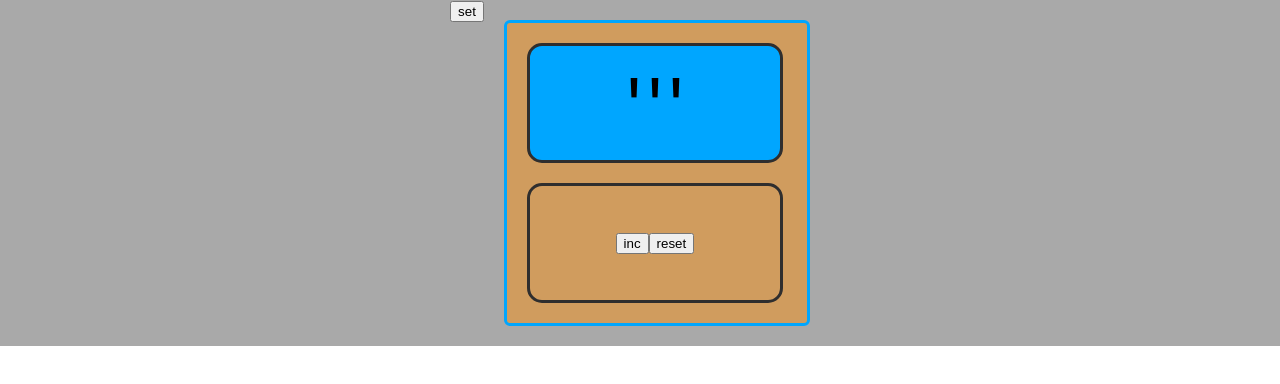
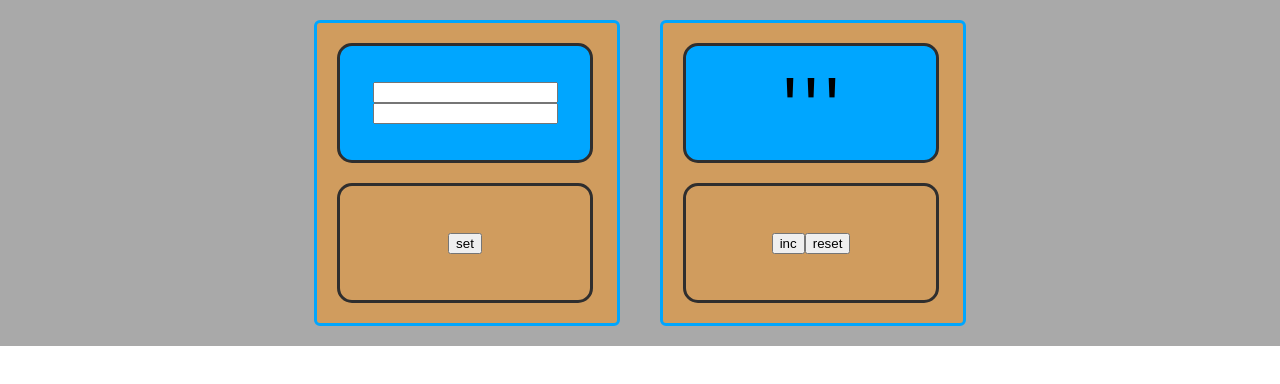
Before and after one commit to Ciahaka/counter_2, a React (Create React App) app: page / in a window 1280 px wide. Shown: the top 384 px of the page. Built offline with nearby package versions, Linux system fonts and the light colour scheme.

Commit message:
fix SetCounter for s

```diff
--- a/src/components/seter counter/SeterCounter.tsx
+++ b/src/components/seter counter/SeterCounter.tsx
@@ -1,5 +1,6 @@
 import React from 'react';
 import {SuperButton} from '../super button/SuperButton';
+import s from '../counter/Counter.module.css'
 
 export type SeterPropsType={
 
@@ -7,8 +8,16 @@ export type SeterPropsType={
 
 export const SeterCounter = (props:SeterPropsType) => {
   return (
-    <div>
-      <SuperButton name={'set'} callback={()=>{}} disabled={false}/>
+    <div className={s.count}>
+      <div className={`${s.number} ${s.input}`}>
+        <input type={'number'}/>
+        <input type={'number'}/>
+      </div>
+
+      <div className={s.buttons}>
+        <SuperButton name={'set'} callback={()=>{}} disabled={false}/>
+      </div>
+
     </div>
   );
 };
```
